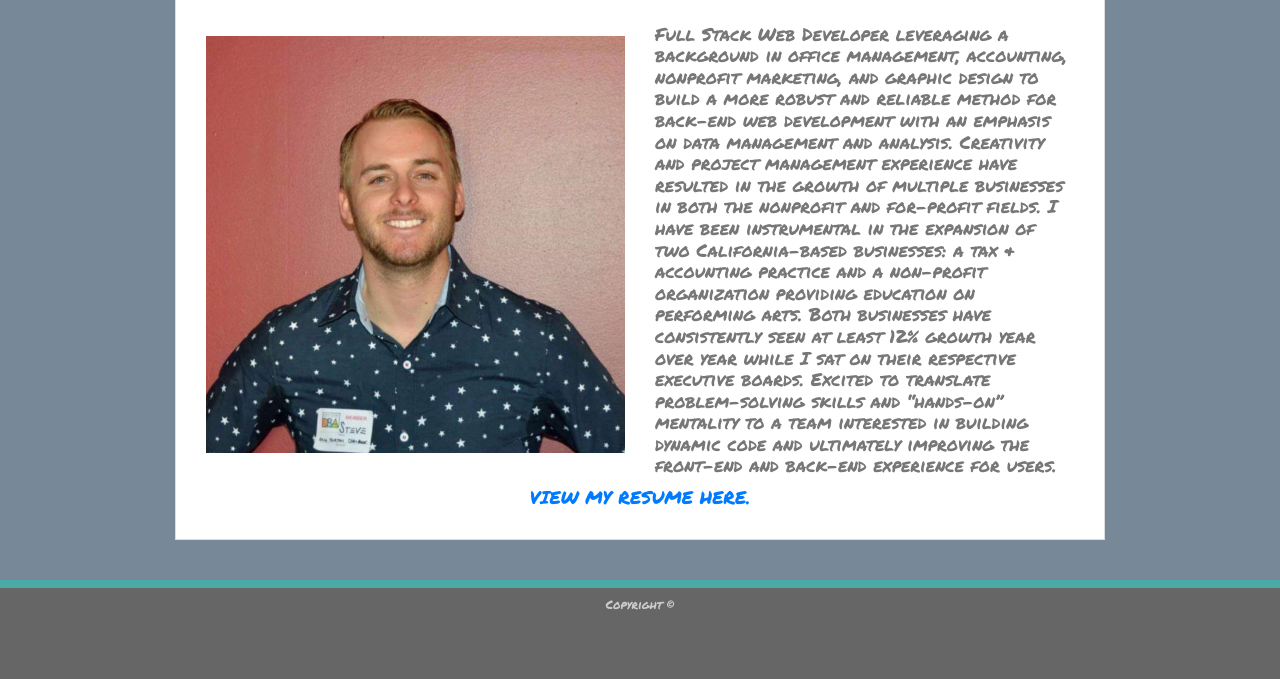
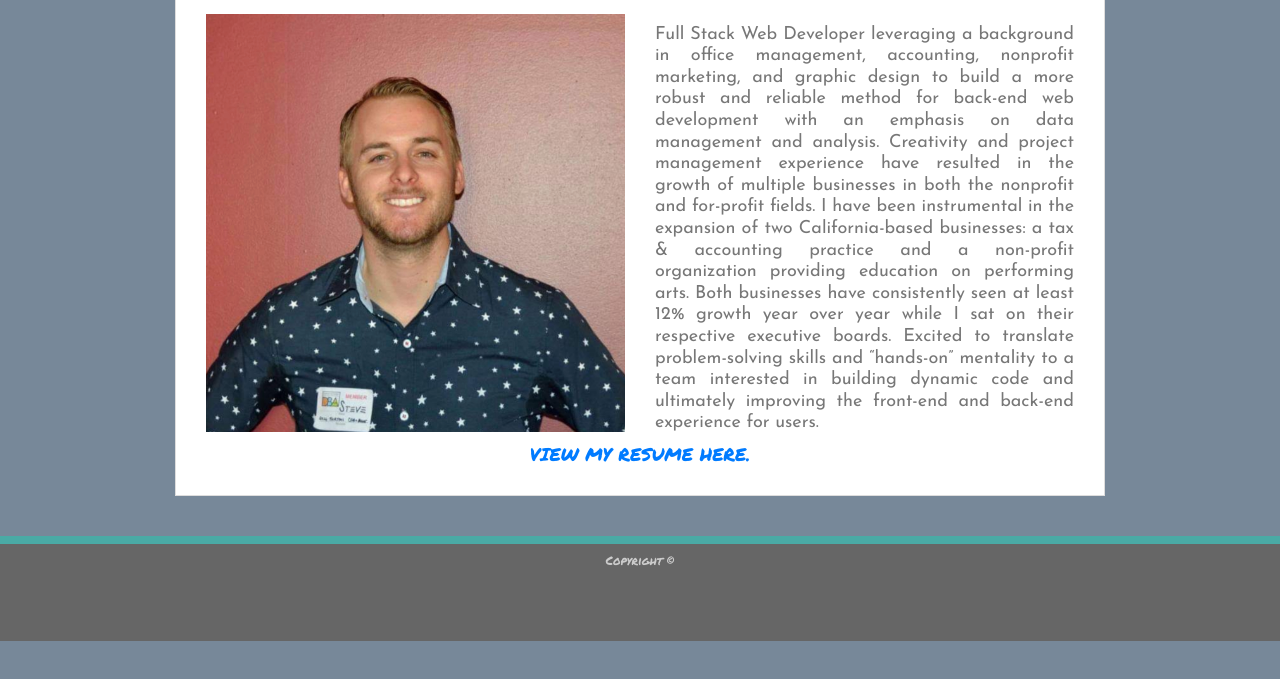
Before and after one commit to Shtever/Bootstrap-Portfolio, a plain HTML site: page index.html in a window 1280 px wide. Shown: the part 153-832 px from the top of the page. After the commit the page ends 800 px from the top, so only its background shows below. Drawn offline with nearby package versions, Linux system fonts and the light colour scheme.

Commit message:
changed some fonts for easier readability.

```diff
--- a/index.html
+++ b/index.html
@@ -20,6 +20,7 @@
     crossorigin="anonymous"></script>
 
     <link href="https://fonts.googleapis.com/css?family=Permanent+Marker&display=swap" rel="stylesheet">
+    <link href="https://fonts.googleapis.com/css?family=Josefin+Sans&display=swap" rel="stylesheet">
 
 <link rel="stylesheet" type="text/css" href="style.css">
 </head>
@@ -49,6 +50,7 @@
           <br>
           <p>Full Stack Web Developer leveraging a background in office management, accounting, nonprofit marketing, and graphic design to build a more robust and reliable method for back-end web development with an emphasis on data management and analysis. Creativity and project management experience have resulted in the growth of multiple businesses in both the nonprofit and for-profit fields. I have been instrumental in the expansion of two California-based businesses: a tax & accounting practice and a non-profit organization providing education on performing arts. Both businesses have consistently seen at least 12% growth year over year while I sat on their respective executive boards. Excited to translate problem-solving skills and  “hands-on” mentality to a team interested in building dynamic code and ultimately improving the front-end and back-end experience for users.</p>
         </div><br>
+        <!-- ================================RESUME NEEDS REVISING========================== -->
         <a href="Assets/PDF/SMcMillen Resume.pdf">VIEW MY RESUME HERE.</a>
       </div>
     </section>
--- a/style.css
+++ b/style.css
@@ -290,6 +290,8 @@ input[type=submit] {
 .info {
   padding-bottom: 10px;
   margin: 0;
+  font-family: 'Josefin Sans', sans-serif;
+  text-align: justify;
 }
 
 .card {
```
Also changed, not shown: contact.html (+3 -0 lines), portfolio.html (+1 -0 lines).
